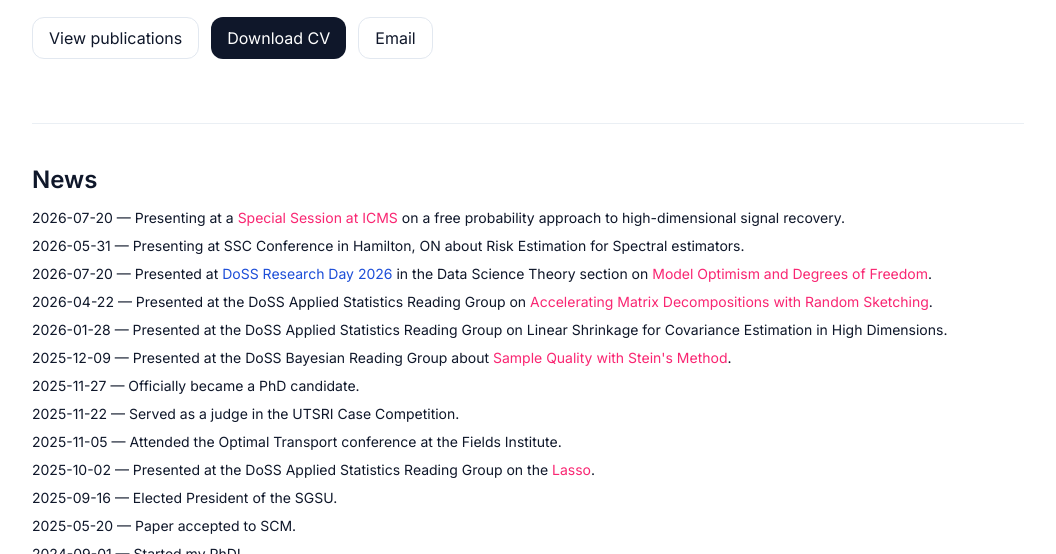
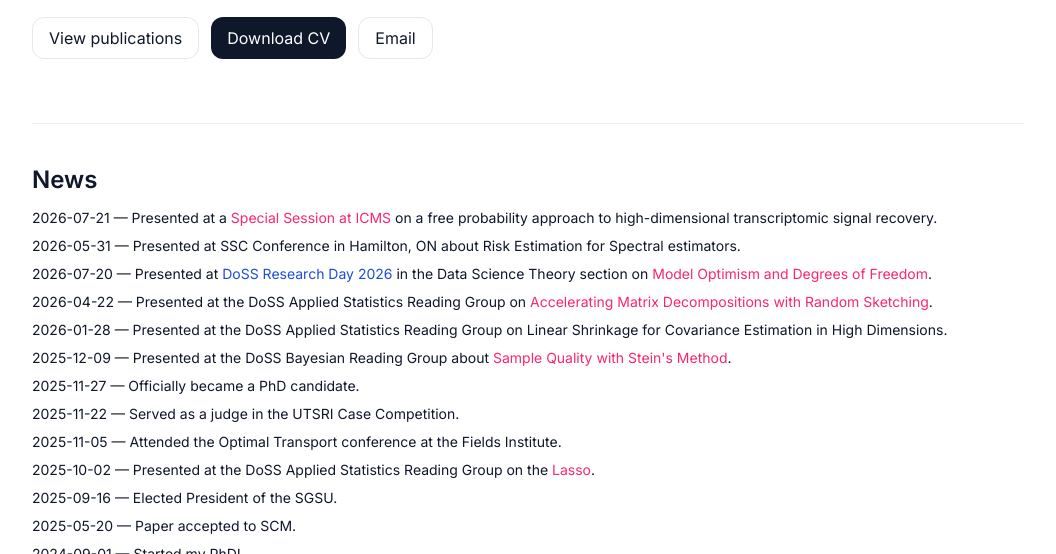
Before and after one commit to luis-sierra-muntane/luis-sierra-muntane.github.io, a plain HTML site: page index.html in a window 1280 px wide. Shown: the part 546-1100 px from the top of the page, without its empty margins (112-1168 px from the left). Drawn offline with nearby package versions, Linux system fonts and the light colour scheme.

Commit message:
Update website

```diff
--- a/index.html
+++ b/index.html
@@ -114,8 +114,8 @@
       <section id="news" class="py-10 border-t border-slate-200/70 dark:border-slate-800">
         <h2 class="text-2xl font-semibold">News</h2>
         <ul class="mt-3 space-y-2 text-sm">
-          <li>2026-07-20 — Presenting at a <a href="https://sites.google.com/view/bio-apps-of-comp-alg-icms-26/" class="special-link">Special Session at ICMS</a> on a free probability approach to high-dimensional signal recovery.</li>
-          <li>2026-05-31 — Presenting at SSC Conference in Hamilton, ON about Risk Estimation for Spectral estimators.</li>
+          <li>2026-07-21 — Presented at a <a href="https://sites.google.com/view/bio-apps-of-comp-alg-icms-26/" class="special-link">Special Session at ICMS</a> on a free probability approach to high-dimensional transcriptomic signal recovery.</li>
+          <li>2026-05-31 — Presented at SSC Conference in Hamilton, ON about Risk Estimation for Spectral estimators.</li>
           <li>2026-07-20 — Presented at <a href="https://sgsu-uoft.github.io/ResearchDay2026/">DoSS Research Day 2026</a> in the Data Science Theory section on <a href="/assets/Research_Day_2026_Talk.pdf", class="special-link">Model Optimism and Degrees of Freedom</a>.</li>
           <li>2026-04-22 — Presented at the DoSS Applied Statistics Reading Group on <a href="/assets/Randomized_SVD.pdf" class="special-link">Accelerating Matrix Decompositions with Random Sketching</a>.</li>
           <li>2026-01-28 — Presented at the DoSS Applied Statistics Reading Group on Linear Shrinkage for Covariance Estimation in High Dimensions.</li>
```
Also changed, not shown: 3 other files.
